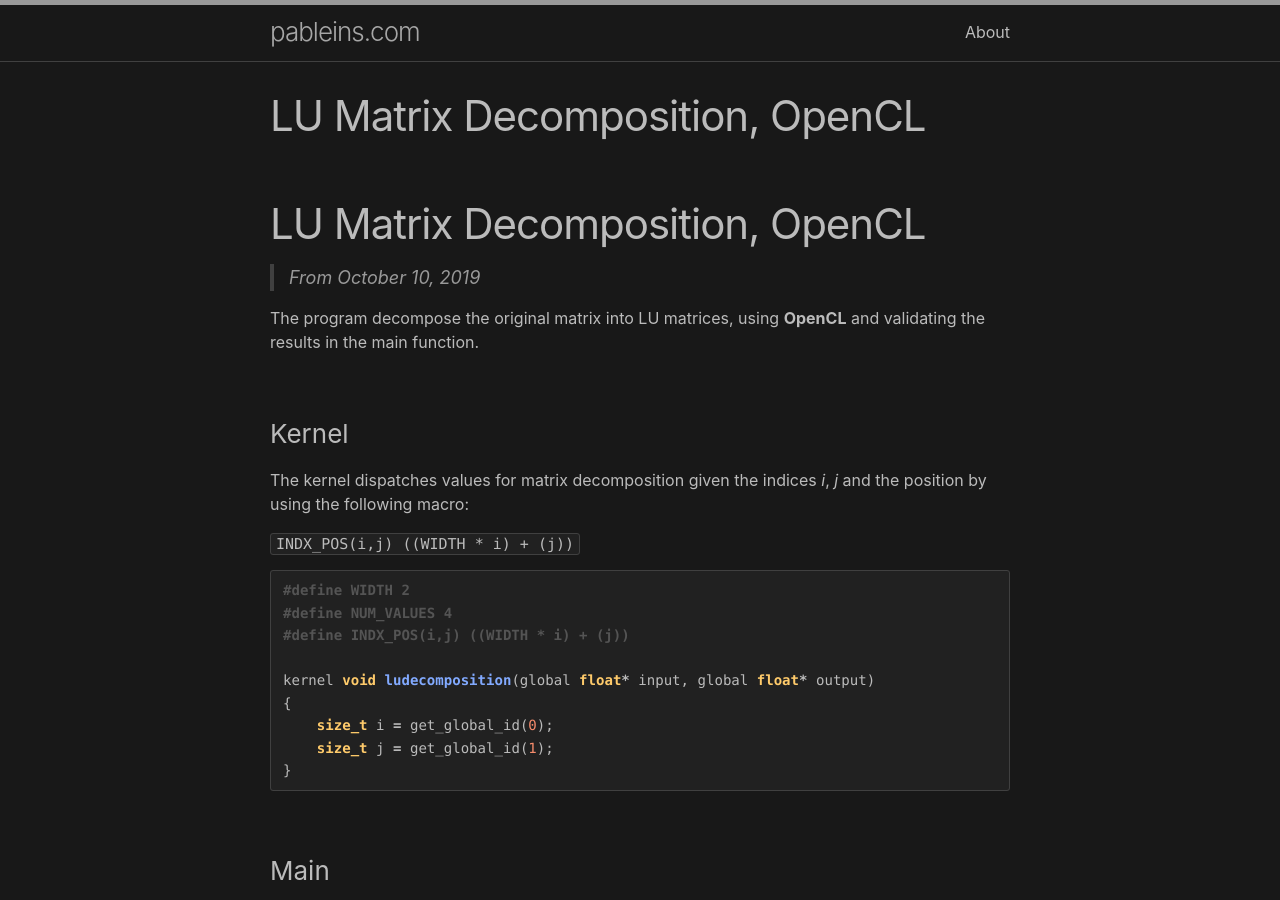
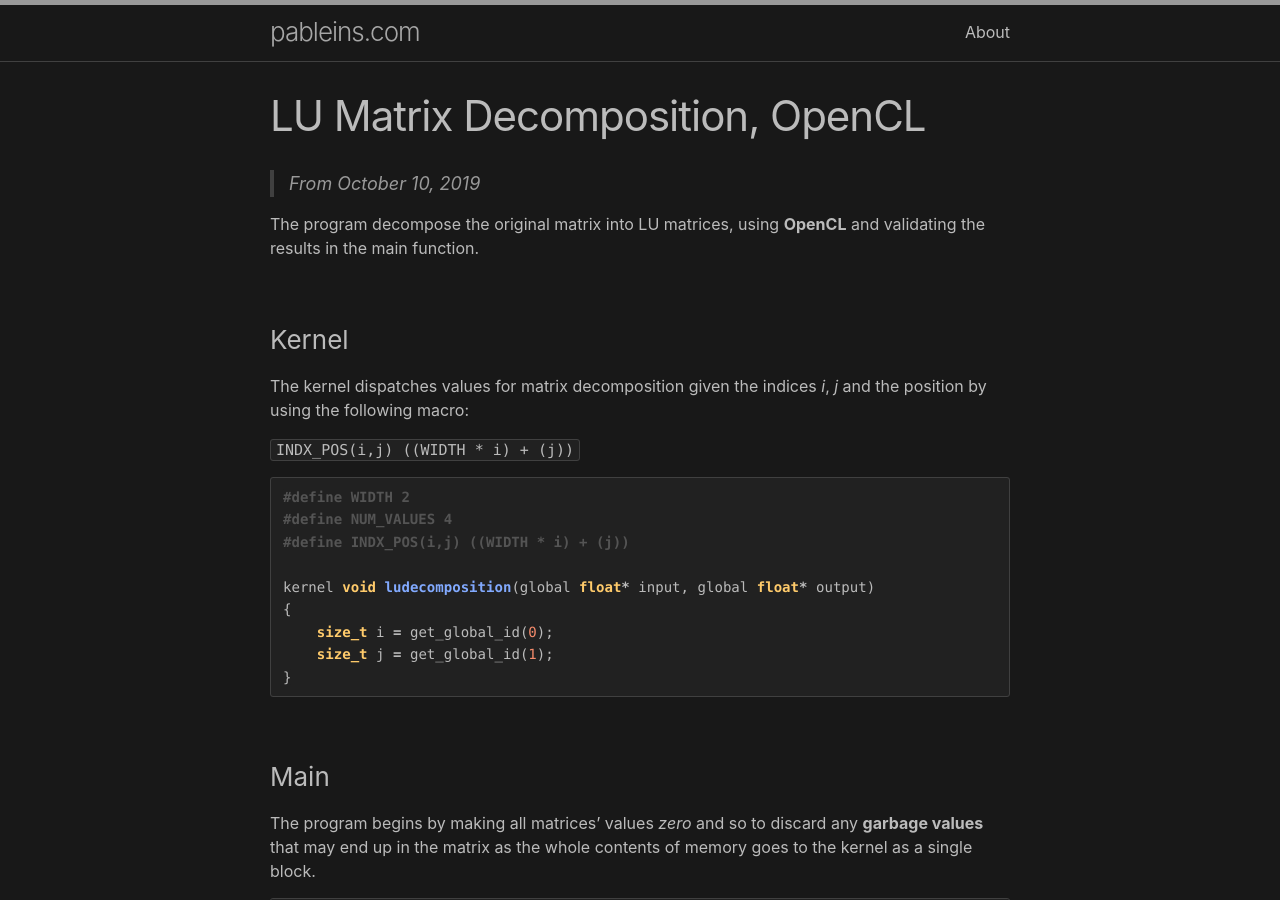
Before and after one commit to pablinme/pablinme.github.io, a Jekyll site: the page built from series/parallel-computing/lu-matrices-opencl/index.md, in a window 1280 px wide and 900 px high. Built offline with Jekyll 4.4.1, drawn with Linux system fonts in a browser that asks for light colours; our own code applies the rules of GitHub Pages for plain Markdown files; some of the changed lines change nothing that is shown.

Commit message:
Update index.md

```diff
--- a/series/parallel-computing/lu-matrices-opencl/index.md
+++ b/series/parallel-computing/lu-matrices-opencl/index.md
@@ -1,4 +1,8 @@
-# LU Matrix Decomposition, OpenCL
+---
+layout: page
+title: LU Matrix Decomposition, OpenCL
+permalink: /series/parallel-computing/lu-matrices-opencl/
+---
 > From October 10, 2019
 
 The program decompose the original matrix into LU matrices, using **OpenCL** and validating the results in the main function.
```
